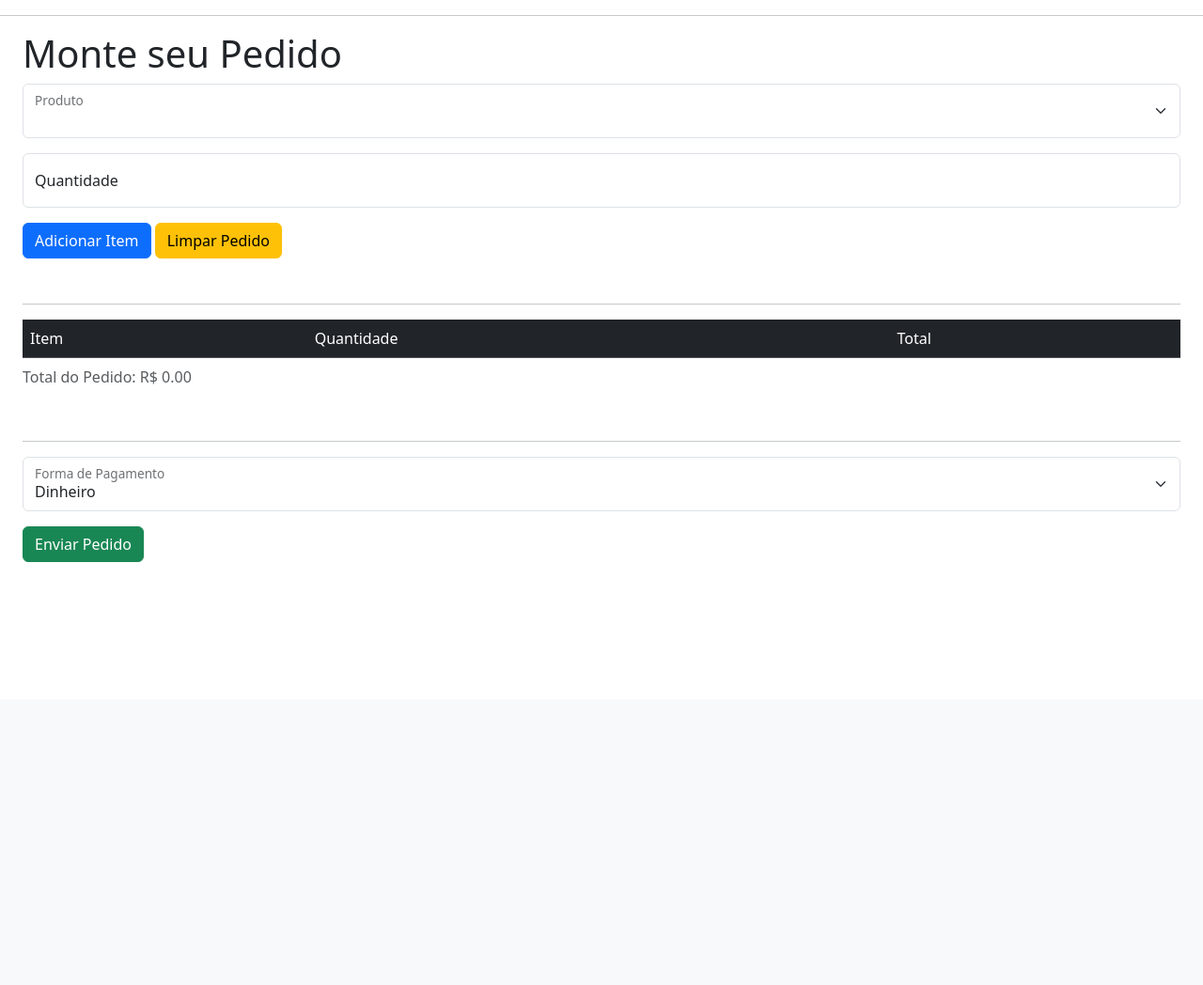
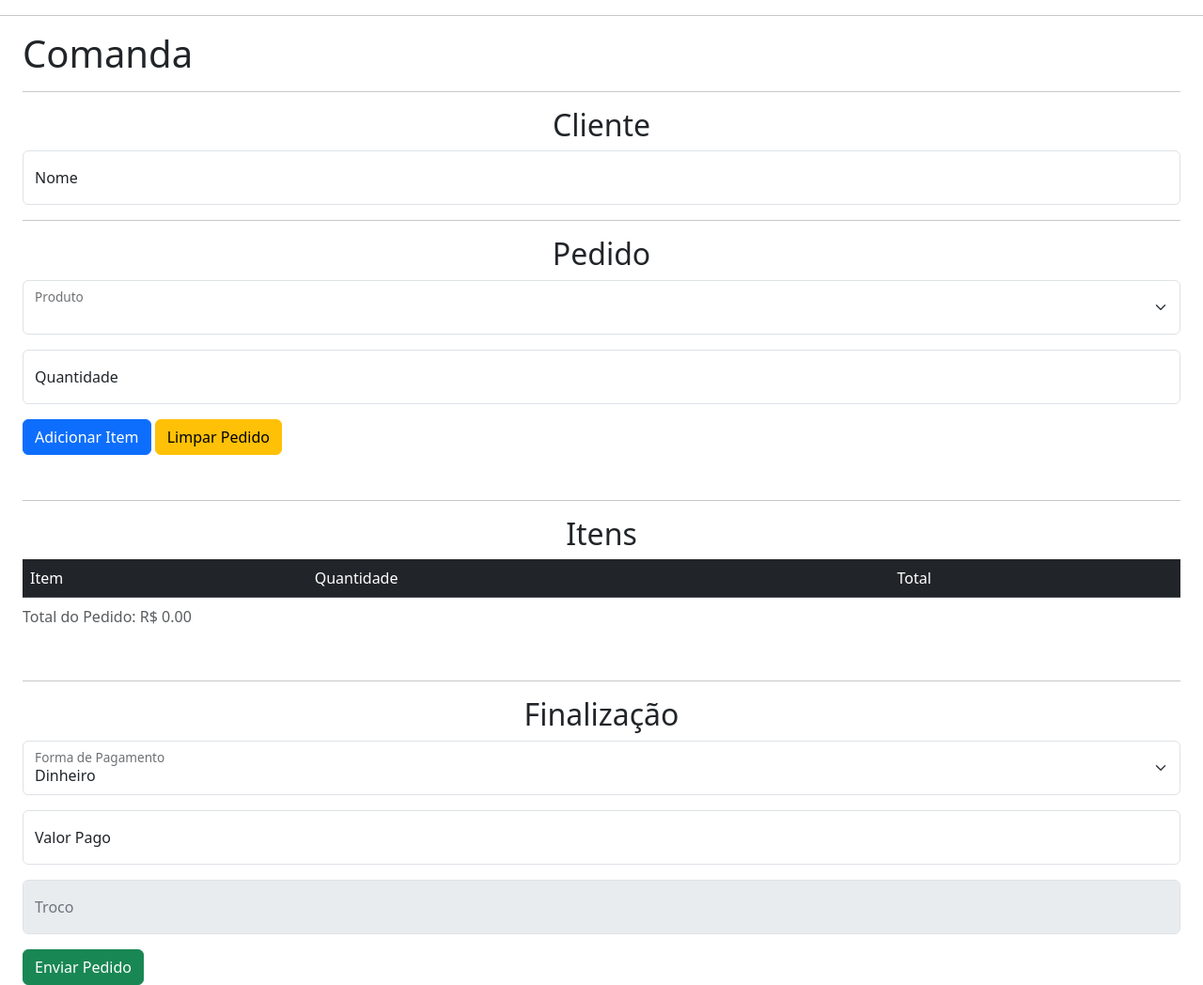
Before and after one commit to ruan-albuquerque204/Sistema-Restaurante, a Flask app: page /views/pedidos/comanda in a window 1280 px wide. Shown: the part 56-1104 px from the top of the page at 94% size. Before the commit the page ends 654 px from the top, so only its background shows below. Run offline with Flask 3, Linux system fonts and the light colour scheme; lists and menus that the app fills with data are empty.

Commit message:
melhorias na tela de comanda, recurso de remover pedidos e alteração nas tabelas do bd

```diff
--- a/app/__init__.py
+++ b/app/__init__.py
@@ -1,5 +1,6 @@
 # app/__init__.py
 from flask import Flask, redirect, url_for
+
 from . import routes as rt
 from .models import db
 
--- a/app/models/item_pedido.py
+++ b/app/models/item_pedido.py
@@ -10,8 +10,7 @@ class ItemPedido(db.Model):
     valor = Column(DECIMAL(10,2), nullable=False)
     quantidade = Column(Integer, nullable=False)
 
-    pedido_fk = Column(Integer, ForeignKey('pedido.id'))
-
+    pedido_fk = Column(Integer, ForeignKey('pedido.id', ondelete='CASCADE'))
     pedido = relationship('Pedido', back_populates='itens')
 
     @validates('quantidade')
--- a/app/models/pedido.py
+++ b/app/models/pedido.py
@@ -8,15 +8,16 @@ from .funcionario import Funcionario
 class Pedido(db.Model):
     id = Column(Integer, primary_key=True, autoincrement=True)
     valor = Column(DECIMAL(10,2))
+    valor_pago = Column(DECIMAL(10,2))
     forma_pagamento = Column(String(30))
     quant_produtos = Column(Integer)
     data = Column(DATE)
+    cliente = Column(String(100), nullable=False)
     # funcionario_fk = Column(Integer, ForeignKey('funcionario.id'),nullable=False)
-    # cliente_fk = Column(Integer, ForeignKey('cliente.id'))
 
     # funcionario = relationship('Funcionario', backref='pedidos')
     # cliente = relationship('Cliente', backref='pedidos')
-    itens = relationship('ItemPedido', back_populates='pedido')
+    itens = relationship('ItemPedido', back_populates='pedido', cascade='all, delete-orphan')
 
     def to_json(self) -> dict:
         return {
--- a/app/static/js/scripts.js
+++ b/app/static/js/scripts.js
@@ -1,5 +1,11 @@
 const inputQuantidade = document.getElementById('quantidade');
 const selectProdutos = document.getElementById('produtos');
+const pagoInput = document.getElementById('valorPago');
+const trocoInput = document.getElementById('valorTroco');
+
+let totalPago = 0;
+let totalPedido = 0;
+
 const todosProdutos = {};
 
 // const produtos = [
@@ -37,6 +43,12 @@ const pedido = [];
 //     });
 // });
 
+pagoInput.addEventListener('input', calcularTroco);
+
+function calcularTroco(e) {
+    valorTroco.value = ((pagoInput.value * 100 - totalPedido * 100) / 100).toFixed(2);
+};
+
 function adicionarItem() {
     const produtoId = parseInt(document.getElementById('produtos').value);
     const quantidade = parseFloat(document.getElementById('quantidade').value);
@@ -47,9 +59,8 @@ function adicionarItem() {
         return;
     }
 
-    pedido.push({ ...produto, quantidade, id: produtoId });
+    pedido.push({ ...produto, quantidade, id: produtoId});
     atualizarLista();
-
 };
 
 function limparPedido() {
@@ -62,7 +73,7 @@ function atualizarLista() {
     const tbody = tabela.querySelector('tbody');
     const totalMessage = tabela.querySelector('caption');
 
-    let totalPedido = 0;
+    totalPedido = 0;
 
     tbody.innerHTML = '';
 
@@ -88,6 +99,11 @@ function atualizarLista() {
 
     totalMessage.textContent = 'Total do Pedido: R$ ' + (totalPedido / 100).toFixed(2);
 
+    totalPago = (totalPedido / 100).toFixed(2);
+    totalPedido = totalPago;
+
+    pagoInput.value = totalPago;
+    calcularTroco();
 };
 
 function enviarProduto() {
@@ -102,6 +118,8 @@ function enviarProduto() {
     const buttons = document.querySelectorAll('button');
     const itensPedido = [];
     const formaPagamento = document.getElementById('formaPagamento').value;
+    const cliente = document.getElementById('nome').value;
+
     pedido.forEach(v => {
         itensPedido.push({'id': v.id, 'quantidade': v.quantidade})
     });
@@ -117,7 +135,9 @@ function enviarProduto() {
         },
         body: JSON.stringify({
             'itens': itensPedido,
-            'forma_pagamento': formaPagamento
+            'forma_pagamento': formaPagamento,
+            'cliente': cliente,
+            'valorPago': pagoInput.value
         })
     })
     .then(response => {
@@ -140,7 +160,6 @@ function enviarProduto() {
         e.disabled = false;
     });
     });}
-
 
 Array.from(selectProdutos.options).forEach(item => {
     if (isNaN(parseInt(item.value))) return;
--- a/app/templates/pedido/comanda.html
+++ b/app/templates/pedido/comanda.html
@@ -3,10 +3,20 @@
 {% block body %}
 
 <div class="conteiner px-4">
-  <h1>Monte seu Pedido</h1>
+  <h1>Comanda</h1>
 
+  <hr>
+
+  <h2 class="text-center">Cliente</h2>
   <div class="form mb-5">
+    <div class="form-floating mb-3">
+      <input class="form-control" type="text" id="nome" placeholder="Nome do Cliente" required>
+      <label class="form-label" for="nome">Nome</label>
+    </div>
 
+    <hr>
+
+    <h2 class="text-center">Pedido</h2>
     <div class="form-floating mb-3">
       <select class="form-select" id="produtos">
         {% for produto in produtos %}
@@ -28,7 +38,9 @@
 
   <hr>
 
+  <h2 class="text-center">Itens</h2>
   <div class="mb-5">
+
     <table class="table table-striped table-dark" id="tabela-pedido">
       <caption>Total do Pedido: R$ 0.00</caption>
       <thead>
@@ -45,6 +57,7 @@
 
   <hr>
 
+  <h2 class="text-center">Finalização</h2>
   <div class="form-floating mb-3">
     <select class="form-select" id="formaPagamento">
       <option value="dinheiro">Dinheiro</option>
@@ -55,6 +68,16 @@
     <label for="formaPagamento">Forma de Pagamento</label>
   </div>
 
+  <div class="form-floating mb-3">
+    <input class="form-control" type="number" id="valorPago" min="0.01" step="0.01" placeholder="Valor Pago" required>
+    <label class="form-label" for="valorPago">Valor Pago</label>
+  </div>
+
+  <div class="form-floating mb-3">
+    <input class="form-control" type="number" id="valorTroco" min="0.01" step="0.01" placeholder="Troco" disabled>
+    <label class="form-label" for="valorTroco">Troco</label>
+  </div>
+
   <button class="btn btn-success" onclick="enviarProduto()">Enviar Pedido</button>
 </div>
 
--- a/app/templates/pedido/pedido.html
+++ b/app/templates/pedido/pedido.html
@@ -2,6 +2,7 @@
 {% block body %}
 <div class="container-fluid px-4">
     <h1>Detalhes do Pedido</h1>
+
 
     <table class="table table-striped table-dark">
         <caption>Total do Pedido: R$ {{ montante }}</caption>
--- a/run.py
+++ b/run.py
@@ -4,4 +4,4 @@ from app import create_app
 app = create_app()
 
 if __name__ == '__main__':
-    app.run(debug=True, host='0.0.0.0')
+    app.run(debug=True, port=5500)
```
Also changed, not shown: app/routes/pedido.py (+29 -9 lines), app/templates/comanda.html (deleted, +0 -8 lines), app/templates/pedido/lista.html (+10 -3 lines).
